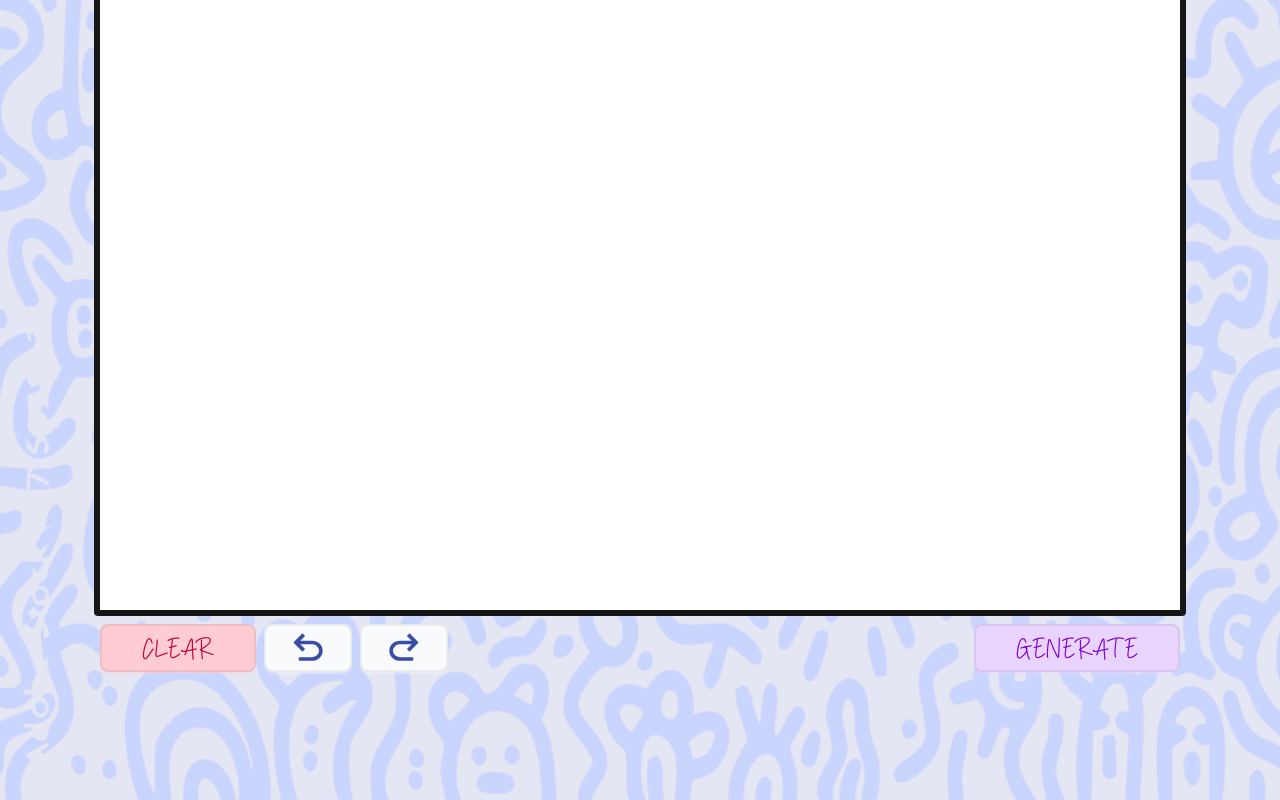
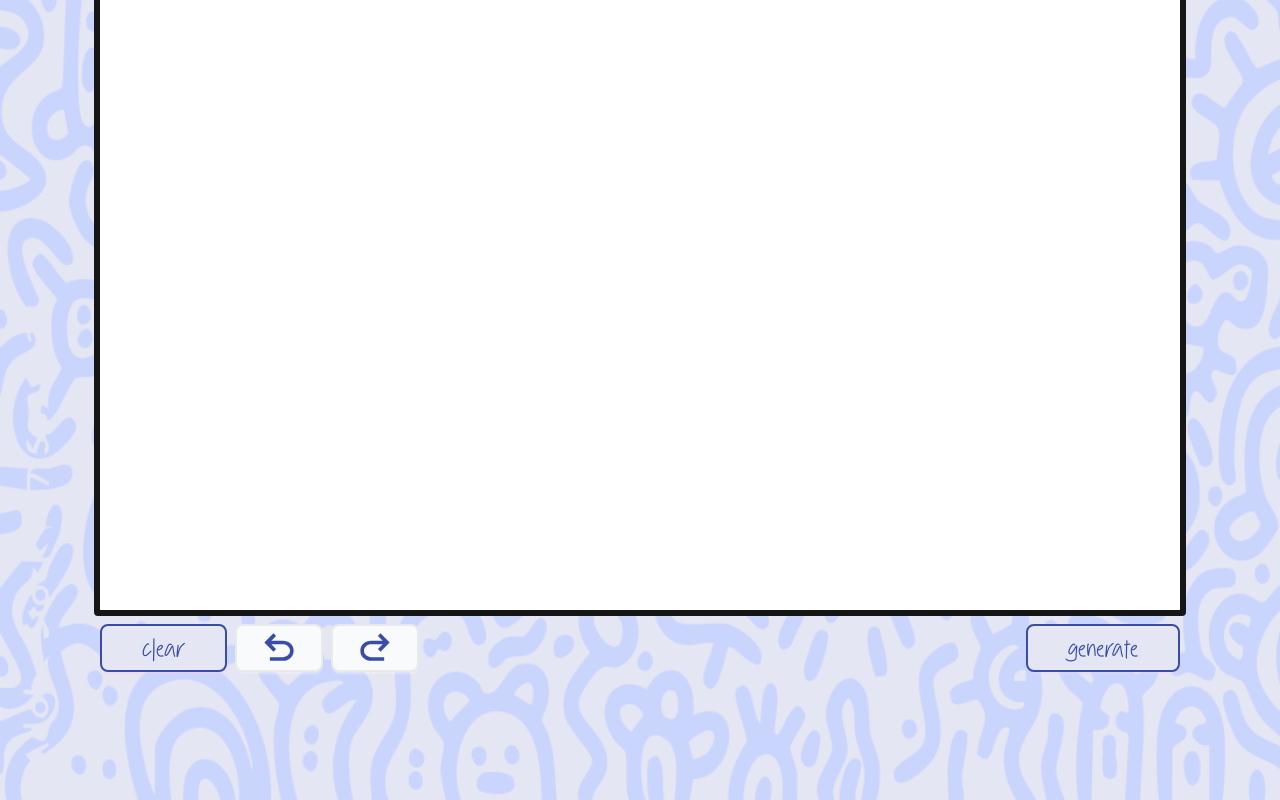
Before and after one commit to BrandonAWong/DoodleMorph, a Vue app in the folder client/: page /editor in a window 1280 px wide. Shown: the part 396-1196 px from the top of the page. Built offline with nearby package versions, Linux system fonts and the light colour scheme; a web font is replaced by a local one.

Commit message:
fixed the clear button and added background

```diff
--- a/client/src/views/Editor.vue
+++ b/client/src/views/Editor.vue
@@ -41,27 +41,36 @@ async function generateImage() {
 }
 
 /**
- * Clears the entire canvas.
+ * Clears the entire canvas by resetting it to a blank white state.
  *
  * @remarks
- * This function checks if the canvas context is available and clears the
- * entire canvas area using clearRect with the specified width and height.
+ * This function accesses the 2D rendering context of the canvas and performs
+ * a clear operation over the entire area specified by WIDTH and HEIGHT.
+ * It then fills the canvas with a white rectangle to ensure a clean slate
+ * for further drawing operations.
+ *
+ * @function clearCanvas
  */
 function clearCanvas() {
-  if (!refMyCanvas.value?.ctxRef) {
-    return;
-  }
+  const context = refMyCanvas.value?.ctxRef;
 
-  refMyCanvas.value?.ctxRef.clearRect(0, 0, WIDTH, HEIGHT);
+  if (!context) return;
+  // Clear the canvas
+  context.clearRect(0, 0, WIDTH, HEIGHT);
+  // Fill canvas with white
+  context.fillStyle = 'white';
+  context.fillRect(0, 0, WIDTH, HEIGHT);
 }
 </script>
 
 <template>
-     <!-- <div class="flex h-screen flex-col items-center justify-center bg-[#E5E6F3] bg-cover bg-center"
+  <!-- <div class="flex h-screen flex-col items-center justify-center bg-[#E5E6F3] bg-cover bg-center"
      :style="{ backgroundImage: `url(${bgImage})` }"></div> -->
 
-  <main class="font-notebook py-10 text-3xl bg-[#E5E6F3] bg-cover"
-    :style="{ backgroundImage: `url(${bgImage})` }">
+  <main
+    class="font-notebook bg-[#E5E6F3] bg-cover py-10 text-3xl"
+    :style="{ backgroundImage: `url(${bgImage})` }"
+  >
     <h1 class="font-rock pb-20 text-center text-8xl font-bold text-[#394DA8]">Doodle Morph</h1>
     <div class="mx-auto flex max-w-[1080px] justify-between">
       <div class="flex items-center">
@@ -122,15 +131,23 @@ function clearCanvas() {
 
     <div class="mx-auto flex max-w-[1080px] justify-between py-2">
       <div class="flex items-center gap-2">
-        <button class="btn btn-lg btn-secondary px-10" type="button" @click="clearCanvas">
-          CLEAR
+        <button
+          class="btn btn-lg btn-secondary border-[#394DA8] bg-[#E5E6F3] px-10 text-[#394DA8]"
+          type="button"
+          @click="clearCanvas"
+        >
+          clear
         </button>
         <SmartSvg src="undo-left" class="btn btn-lg" />
         <SmartSvg src="undo-right" class="btn btn-lg" />
       </div>
       <div>
-        <button class="btn btn-lg btn-primary px-10" type="button" @click="generateImage">
-          GENERATE
+        <button
+          class="btn btn-lg btn-primary border-[#394DA8] bg-[#E5E6F3] px-10 text-[#394DA8]"
+          type="button"
+          @click="generateImage"
+        >
+          generate
         </button>
       </div>
     </div>
--- a/client/src/views/HomePage.vue
+++ b/client/src/views/HomePage.vue
@@ -23,7 +23,7 @@ import galleryIcon from '@/assets/galleryIcon.png';
       :style="{ backgroundImage: `url(${bgImage})` }"
     >
       <div class="flex -translate-y-30 transform items-center justify-center text-9xl">
-        <div class="font-rock h-[404px] w-[703px] shrink-0 p-35 font-bold text-[#394DA8]">
+        <div class="font-rock h-[404px] w-[703px] shrink-0 p-35 font-bold text-[#394DA8]"">
           Doodle Morph
         </div>
       </div>
```
